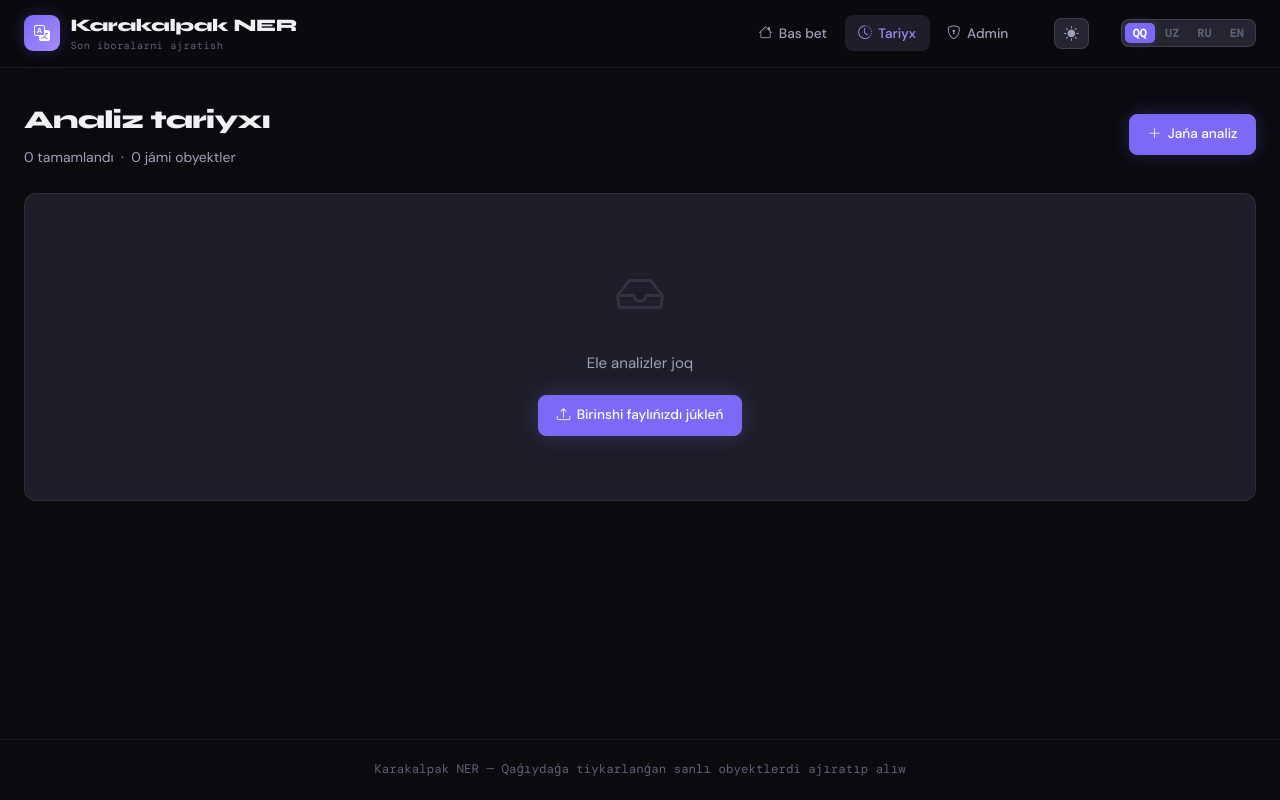
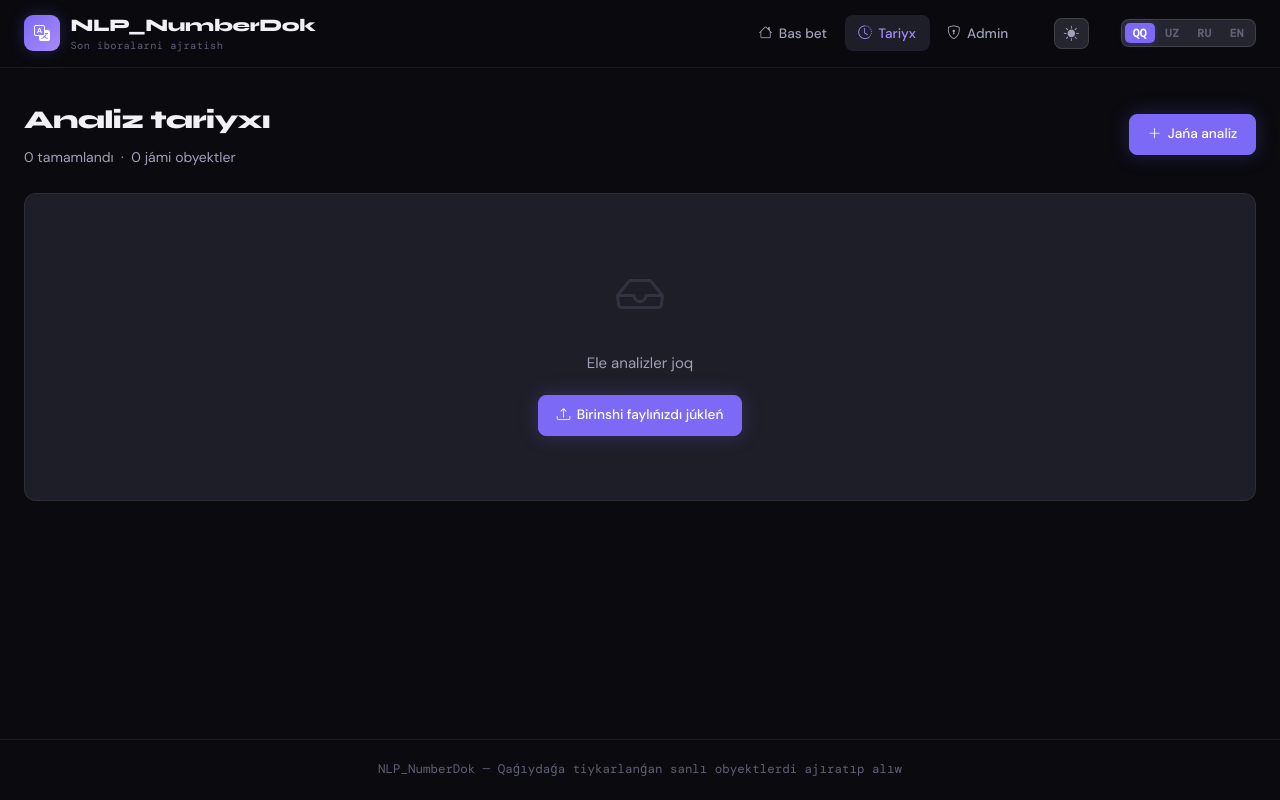
Before and after one commit to ikram-backend2324/karakalpak-ner, a Django app: page /history/ in a window 1280 px wide. Run offline with Django 5.2, Linux system fonts and the light colour scheme; data that the repository does not hold is empty; some web fonts are replaced.

Commit message:
inital commit

```diff
--- a/ner/templates/ner/base.html
+++ b/ner/templates/ner/base.html
@@ -3,7 +3,7 @@
 <head>
   <meta charset="UTF-8">
   <meta name="viewport" content="width=device-width, initial-scale=1">
-  <title>{% block title %}Karakalpak NER{% endblock %}</title>
+  <title>{% block title %}NLP_NumberDok{% endblock %}</title>
 
   <!-- Fonts -->
   <link rel="preconnect" href="https://fonts.googleapis.com">
@@ -652,7 +652,7 @@
     <a class="brand" href="{% url 'index' %}">
       <div class="brand-icon"><i class="bi bi-translate"></i></div>
       <div>
-        <div class="brand-text">Karakalpak NER</div>
+        <div class="brand-text">NLP_NumberDok</div>
         <span class="brand-sub" data-i18n="brand_sub">Son iboralarni ajratish</span>
       </div>
     </a>
@@ -719,7 +719,7 @@
 </main>
 
 <footer>
-  Karakalpak NER &mdash; <span data-i18n="footer_text">Rule-based numerical entity extraction</span>
+  NLP_NumberDok &mdash; <span data-i18n="footer_text">Rule-based numerical entity extraction</span>
 </footer>
 
 <script>
@@ -902,7 +902,7 @@ const TRANSLATIONS = {
     nav_history:      "History",
     nav_admin:        "Admin",
     hero_tag:         "Numerical Entity Recognition",
-    hero_title:       "Analyze Karakalpak Text",
+    hero_title:       "Analyze Text",
     hero_sub:         "Upload a document or paste text to extract and normalize all numerical expressions — money, dates, counts, percentages, and more.",
     upload_title:     "Upload Document",
     upload_hint:      ".txt · .docx · max 10 MB",
--- a/ner/templates/ner/history.html
+++ b/ner/templates/ner/history.html
@@ -1,5 +1,5 @@
 {% extends 'ner/base.html' %}
-{% block title %}History — Karakalpak NER{% endblock %}
+{% block title %}History — NLP_NumberDok{% endblock %}
 
 {% block content %}
 
--- a/ner/templates/ner/index.html
+++ b/ner/templates/ner/index.html
@@ -1,5 +1,5 @@
 {% extends 'ner/base.html' %}
-{% block title %}Karakalpak NER — Upload{% endblock %}
+{% block title %}NLP_NumberDok — Upload{% endblock %}
 
 {% block content %}
 <div style="display:grid;grid-template-columns:1fr 380px;gap:1.5rem;align-items:start;">
@@ -13,7 +13,7 @@
         <span data-i18n="hero_tag">Numerical Entity Recognition</span>
       </div>
       <h1 class="page-title" style="font-size:2.2rem;margin-bottom:.5rem;">
-        <span data-i18n="hero_title">Analyze Karakalpak Text</span>
+        <span data-i18n="hero_title">Analyze Text</span>
       </h1>
       <p style="color:var(--text2);max-width:480px;font-size:.95rem;">
         <span data-i18n="hero_sub">Upload a document or paste text to extract and normalize all numerical expressions — money, dates, counts, percentages, and more.</span>
```
Also changed, not shown: ner/templates/ner/result.html (line endings or trailing spaces).
